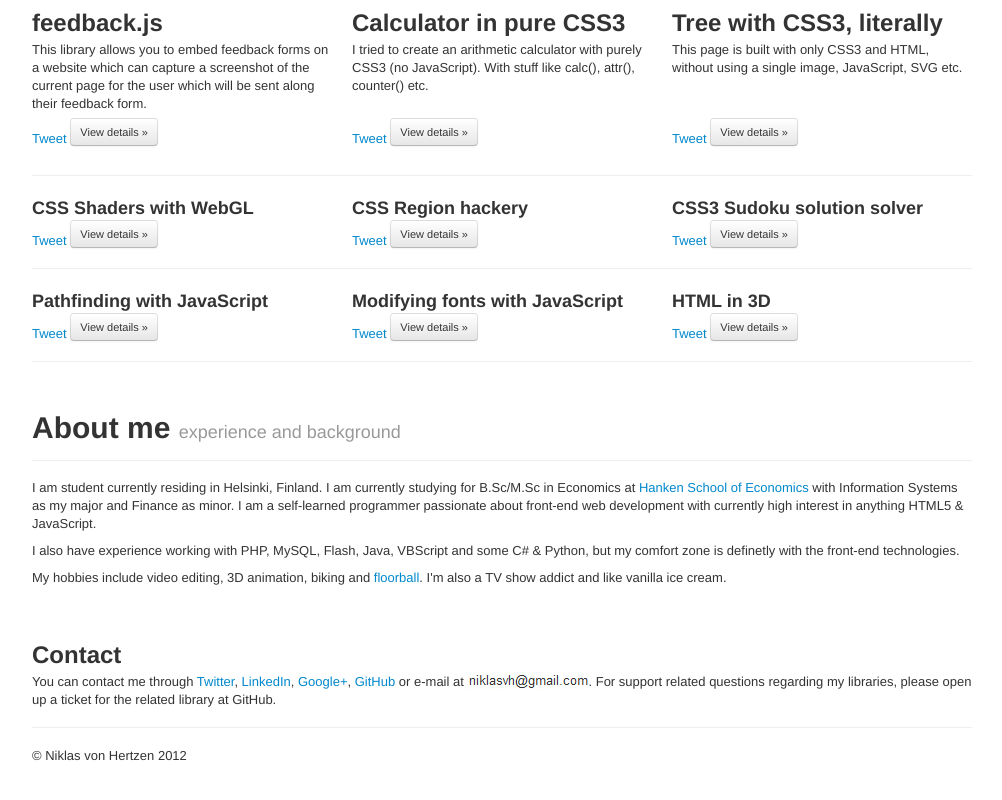
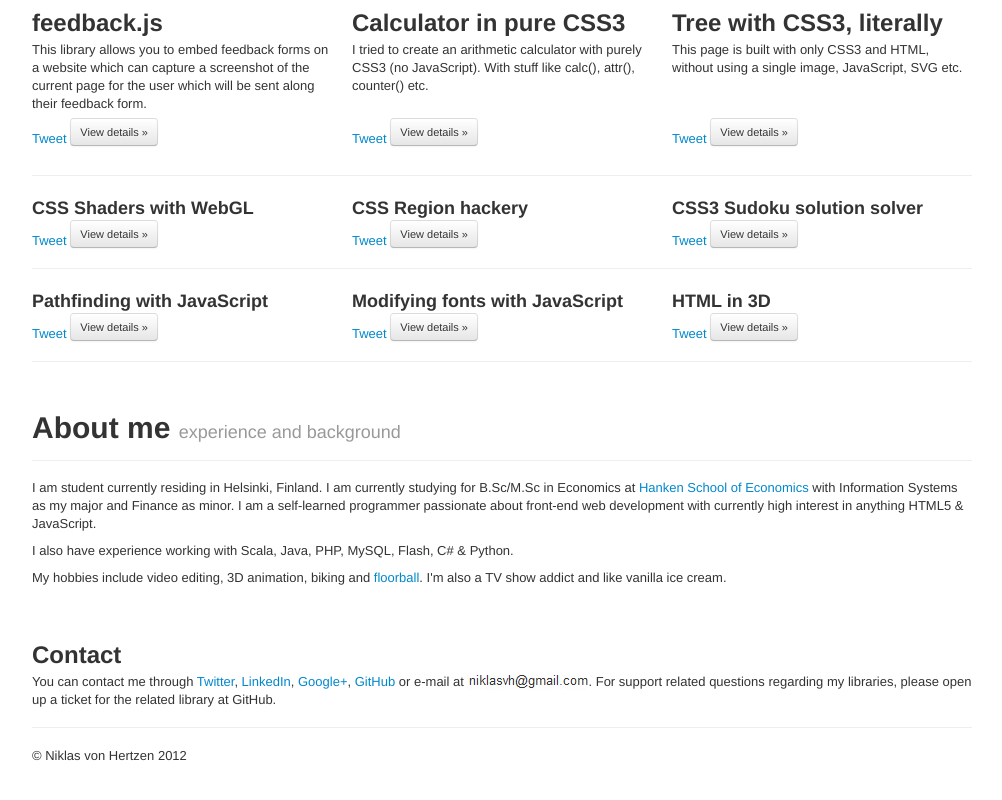
Before and after one commit to niklasvh/hertzen.com, a plain HTML site: page index.html in a window 1280 px wide. Shown: the part 660-1460 px from the top of the page, without its empty margins (138-1140 px from the left). Drawn offline with nearby package versions, Linux system fonts and the light colour scheme.

Commit message:
Update index.html

```diff
--- a/index.html
+++ b/index.html
@@ -224,7 +224,7 @@
                     I am student currently residing in Helsinki, Finland. I am currently studying for B.Sc/M.Sc in Economics at <a href="http://www.hanken.fi/public/en/">Hanken School of Economics</a> with Information Systems as my major and Finance as minor.
                     I am a self-learned programmer passionate about front-end web development with currently high interest in anything HTML5 & JavaScript.</p>
 
-                <p> I also have experience working with PHP, MySQL, Flash, Java, VBScript and some C# & Python, but my comfort zone is definetly with the front-end technologies.</p>
+                <p> I also have experience working with Scala, Java, PHP, MySQL, Flash, C# & Python.</p>
 
                 <p>
                     My hobbies include video editing, 3D animation, biking and <a href="http://en.wikipedia.org/wiki/Floorball">floorball</a>. I'm also a TV show addict and like vanilla ice cream.
```
